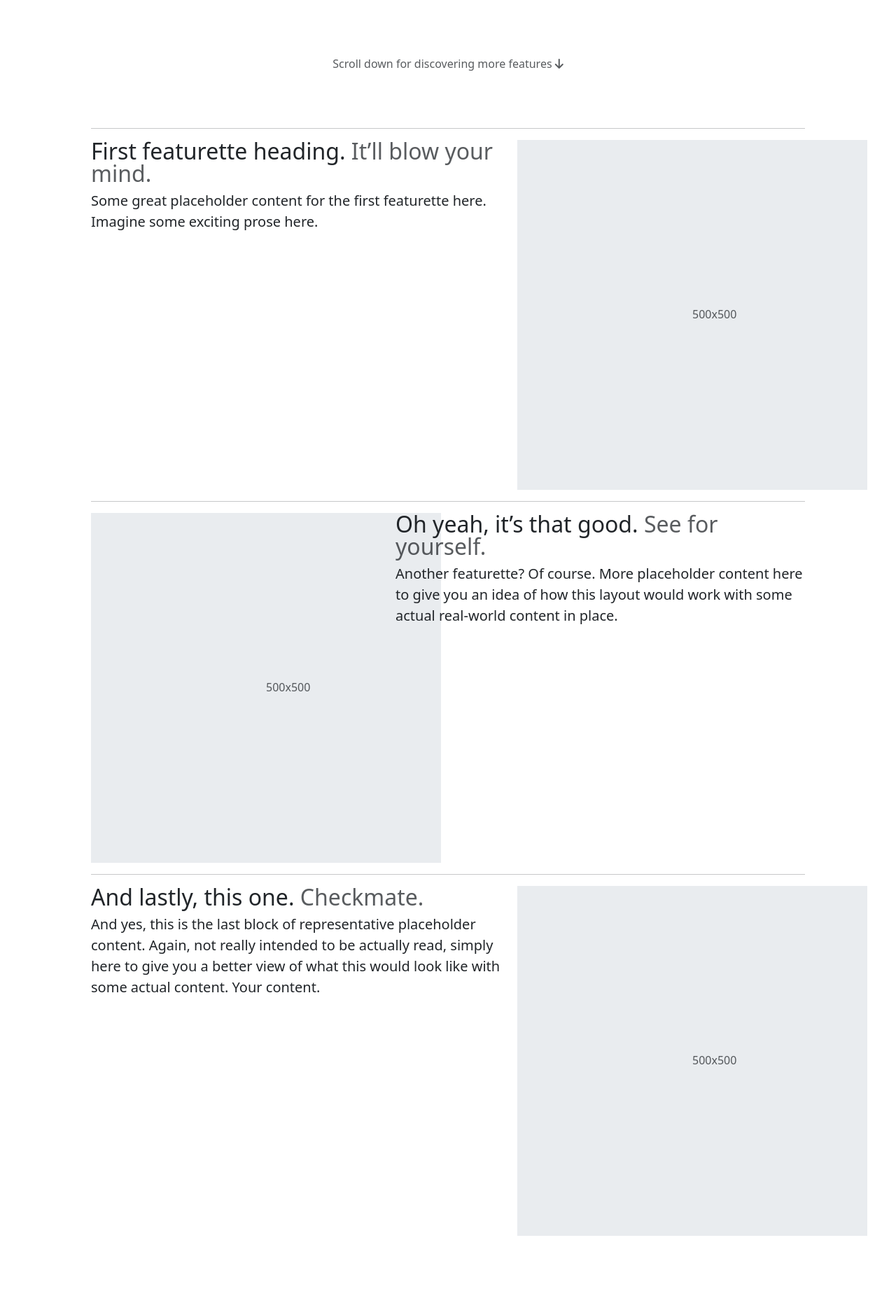
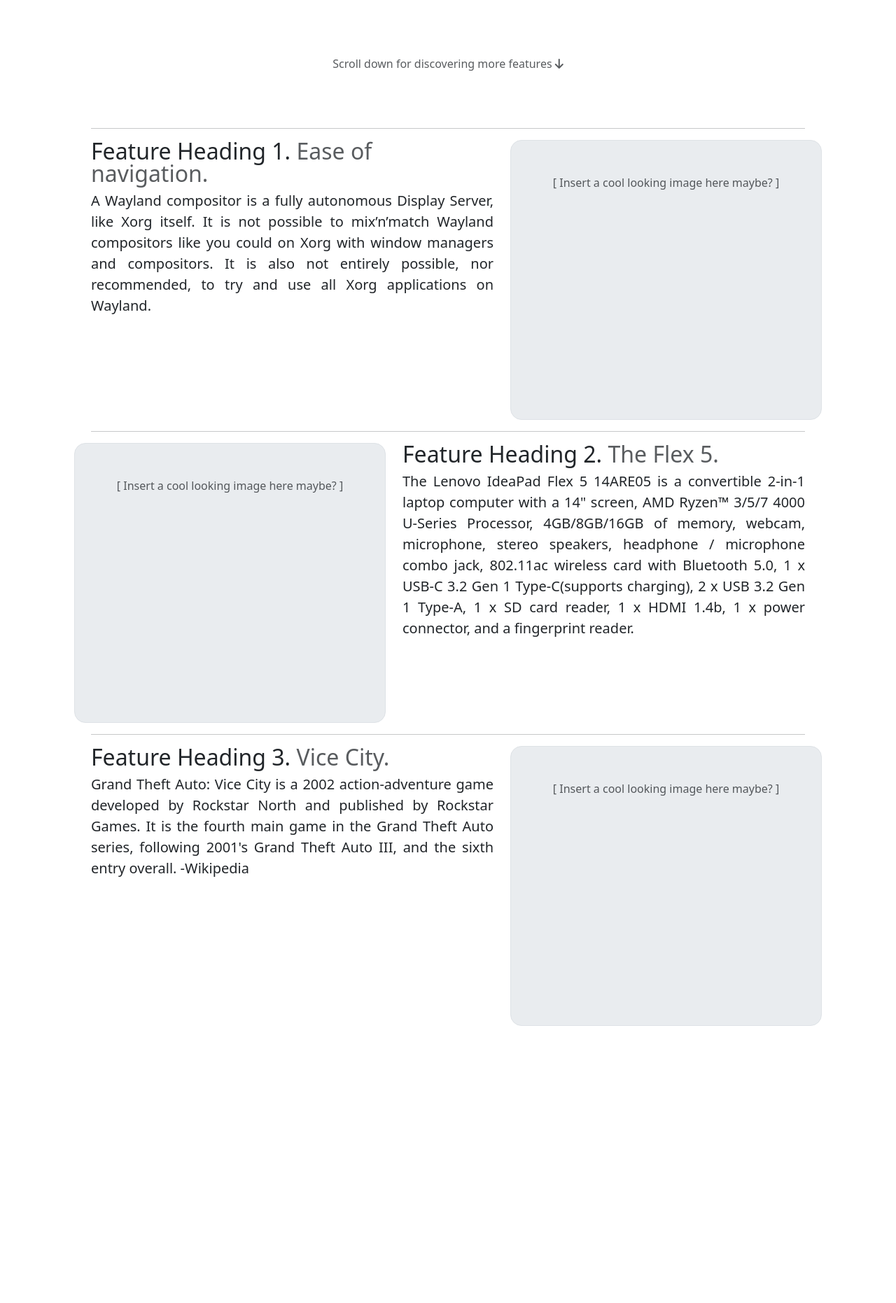
Before and after one commit to MidHunterX/GNOSIS, a Django app: page / in a window 1280 px wide. Shown: the part 668-2530 px from the top of the page at 70% size. After the commit the page ends 2134 px from the top, so only its background shows below. Run offline with Django 5.2, Linux system fonts and the light colour scheme; some libraries are stand-ins or nearby versions.

Commit message:
🍽️ Updated: Feature Placeholders

```diff
--- a/gnosis_app/templates/landingpage.html
+++ b/gnosis_app/templates/landingpage.html
@@ -33,35 +33,35 @@
   <!-- @FEATURES_SECTION -->
   <div class="container-fluid p-5">
     <hr>
-    <div class="row">
+    <div class="row g-5">
       <div class="col-md-7">
-        <h2 class="featurette-heading fw-normal lh-1">First featurette heading. <span class="text-body-secondary">It’ll blow your mind.</span></h2>
-        <p class="lead">Some great placeholder content for the first featurette here. Imagine some exciting prose here.</p>
+        <h2 class="featurette-heading fw-normal lh-1">Feature Heading 1. <span class="text-body-secondary">Ease of navigation.</span></h2>
+        <p style="text-align:justify;" class="lead">A Wayland compositor is a fully autonomous Display Server, like Xorg itself. It is not possible to mix’n’match Wayland compositors like you could on Xorg with window managers and compositors. It is also not entirely possible, nor recommended, to try and use all Xorg applications on Wayland.</p>
       </div>
-      <div class="col-md-5">
-        <svg class="mx-auto" width="500" height="500" role="img" aria-label="Placeholder: 500x500" preserveAspectRatio="xMidYMid slice" focusable="false"><title>Placeholder</title><rect width="100%" height="100%" fill="var(--bs-secondary-bg)"/><text x="50%" y="50%" fill="var(--bs-secondary-color)" dy=".3em">500x500</text></svg>
+      <div style="width:500px; height:400px;" class="col p-5 text-center bg-body-secondary border rounded-4">
+        <p class="text-muted">[ Insert a cool looking image here maybe? ]</p>
       </div>
     </div>
 
     <hr>
-    <div class="row">
+    <div class="row g-5">
       <div class="col-md-7 order-md-2">
-        <h2 class="featurette-heading fw-normal lh-1">Oh yeah, it’s that good. <span class="text-body-secondary">See for yourself.</span></h2>
-        <p class="lead">Another featurette? Of course. More placeholder content here to give you an idea of how this layout would work with some actual real-world content in place.</p>
+        <h2 class="featurette-heading fw-normal lh-1">Feature Heading 2. <span class="text-body-secondary">The Flex 5.</span></h2>
+        <p style="text-align:justify;" class="lead">The Lenovo IdeaPad Flex 5 14ARE05 is a convertible 2-in-1 laptop computer with a 14" screen, AMD Ryzen™ 3/5/7 4000 U-Series Processor, 4GB/8GB/16GB of memory, webcam, microphone, stereo speakers, headphone / microphone combo jack, 802.11ac wireless card with Bluetooth 5.0, 1 x USB-C 3.2 Gen 1 Type-C(supports charging), 2 x USB 3.2 Gen 1 Type-A, 1 x SD card reader, 1 x HDMI 1.4b, 1 x power connector, and a fingerprint reader.</p>
       </div>
-      <div class="col-md-5 order-md-1">
-        <svg class="mx-auto" width="500" height="500" role="img" aria-label="Placeholder: 500x500" preserveAspectRatio="xMidYMid slice" focusable="false"><title>Placeholder</title><rect width="100%" height="100%" fill="var(--bs-secondary-bg)"/><text x="50%" y="50%" fill="var(--bs-secondary-color)" dy=".3em">500x500</text></svg>
+      <div style="width:500px; height:400px;" class="col p-5 text-center bg-body-secondary border rounded-4">
+        <p class="text-muted">[ Insert a cool looking image here maybe? ]</p>
       </div>
     </div>
 
     <hr>
-    <div class="row">
+    <div class="row g-5">
       <div class="col-md-7">
-        <h2 class="featurette-heading fw-normal lh-1">And lastly, this one. <span class="text-body-secondary">Checkmate.</span></h2>
-        <p class="lead">And yes, this is the last block of representative placeholder content. Again, not really intended to be actually read, simply here to give you a better view of what this would look like with some actual content. Your content.</p>
+        <h2 class="featurette-heading fw-normal lh-1">Feature Heading 3. <span class="text-body-secondary">Vice City.</span></h2>
+        <p style="text-align:justify;" class="lead">Grand Theft Auto: Vice City is a 2002 action-adventure game developed by Rockstar North and published by Rockstar Games. It is the fourth main game in the Grand Theft Auto series, following 2001's Grand Theft Auto III, and the sixth entry overall. -Wikipedia</p>
       </div>
-      <div class="col-md-5">
-        <svg class="mx-auto" width="500" height="500" role="img" aria-label="Placeholder: 500x500" preserveAspectRatio="xMidYMid slice" focusable="false"><title>Placeholder</title><rect width="100%" height="100%" fill="var(--bs-secondary-bg)"/><text x="50%" y="50%" fill="var(--bs-secondary-color)" dy=".3em">500x500</text></svg>
+      <div style="width:500px; height:400px;" class="col p-5 text-center bg-body-secondary border rounded-4">
+        <p class="text-muted">[ Insert a cool looking image here maybe? ]</p>
       </div>
     </div>
   </div>
```
